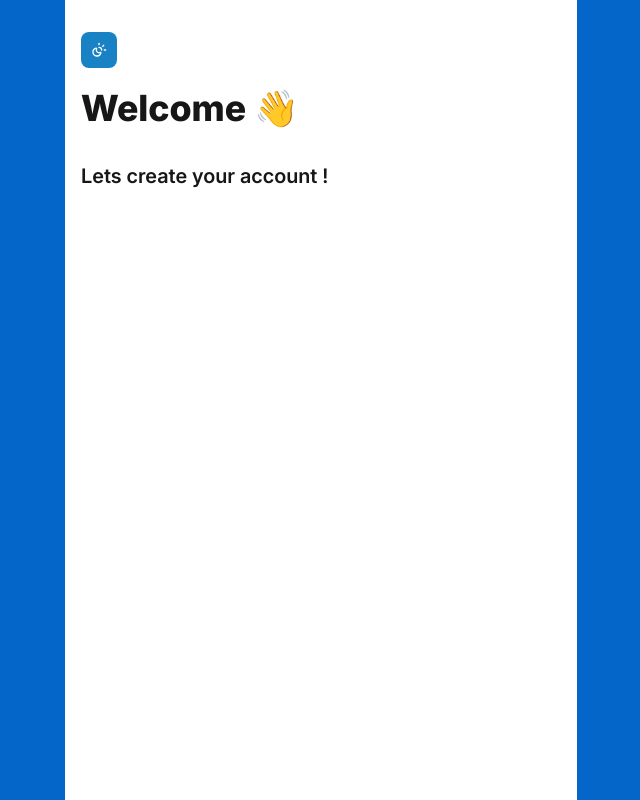
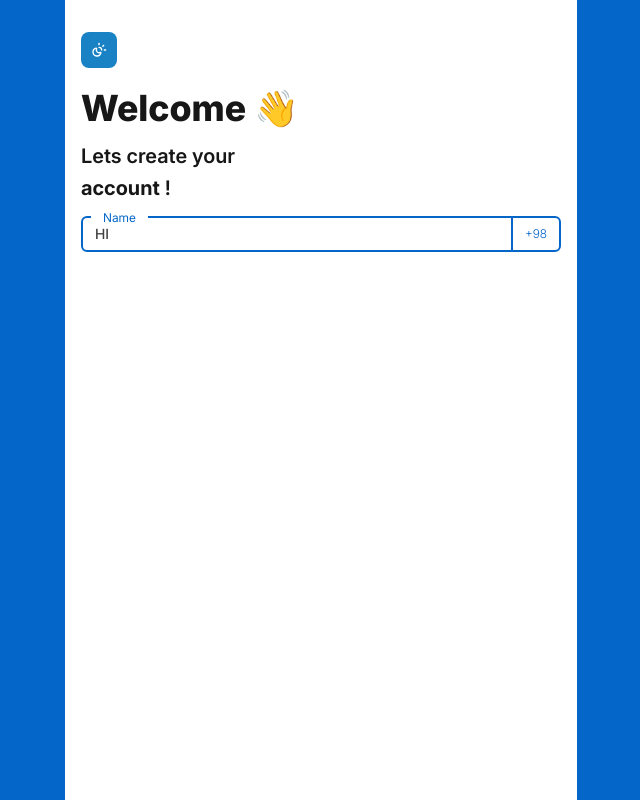
Before and after one commit to tasha-dev/podcast-pwa-showcase, a Next.js app: page / in a window 1280 px wide. Shown: the whole page, without its empty margins (319-959 px from the left). Built offline with nearby package versions, Linux system fonts and the light colour scheme.

Commit message:
added base ui components

```diff
--- a/app/page.tsx
+++ b/app/page.tsx
@@ -1,5 +1,7 @@
 // Codes by mahdi tasha
 // Importing part
+import FadeUp from "@/component/animation/fadeUp";
+import Input from "@/component/ui/input";
 import ThemeToggler from "@/component/ui/themeToggler";
 
 // Creating and Exporting home page as default
@@ -7,10 +9,31 @@ export default function HomePage() {
   // Returning JSX
   return (
     <>
-      <ThemeToggler />
-      <div className="prose dark:prose-invert prose-neutral">
-        <h1>Welcome 👋</h1>
-        <h3>Lets create your account !</h3>
+      <div className="prose dark:prose-invert prose-neutral space-y-0">
+        <FadeUp className="mb-3">
+          <ThemeToggler />
+          <h1 className="mb-0 truncate">Welcome 👋</h1>
+        </FadeUp>
+        <FadeUp className="mb-3" delay={1}>
+          <h3 className="mt-0 truncate">
+            Lets create your <br />
+            <span className="font-bold">account</span> !
+          </h3>
+        </FadeUp>
+        <FadeUp delay={2}>
+          <Input
+            placeholder="HI"
+            type="text"
+            left={{
+              type: "text",
+              text: "+98",
+            }}
+            label={{
+              id: "NAME",
+              title: "Name",
+            }}
+          />
+        </FadeUp>
       </div>
     </>
   );
--- /dev/null
+++ b/component/animation/fadeUp.tsx
@@ -0,0 +1,43 @@
+// Codes by mahdi tasha
+// Forcing next.js to render this component as client side
+"use client";
+
+// Importing part
+import { FadeUpProps } from "@/type/component";
+import { motion } from "framer-motion";
+
+// Creating and exporting FadeUp component as deafult
+export default function FadeUp({
+  children,
+  className,
+  delay = 0,
+}: FadeUpProps) {
+  // Returninig JSX
+  return (
+    <motion.div
+      className={className}
+      transition={{
+        duration: 0.7,
+        ease: "easeInOut",
+        delay,
+      }}
+      initial={{
+        opacity: 0,
+        y: 10,
+        filter: "blur(15px)",
+      }}
+      animate={{
+        opacity: 1,
+        y: 0,
+        filter: "blur(0px)",
+      }}
+      exit={{
+        opacity: 0,
+        y: 10,
+        filter: "blur(15px)",
+      }}
+    >
+      {children}
+    </motion.div>
+  );
+}
--- /dev/null
+++ b/component/ui/input.tsx
@@ -0,0 +1,90 @@
+// Codes by mahdi tasha
+// Forcing next.js to render this component as client side component
+"use client";
+
+// Importing part
+import { cn } from "@/lib/util";
+import { InputProps } from "@/type/component";
+import { span } from "framer-motion/client";
+import { useState } from "react";
+
+// Creating and exporting Input component as default
+export default function Input({
+  type,
+  className,
+  label,
+  left,
+  placeholder,
+  autoFocus = false,
+  ...props
+}: InputProps) {
+  // Defining hooks
+  const [focused, setFocused] = useState<boolean>(autoFocus);
+  const [labelActive, setLabelActive] = useState<boolean>(false);
+
+  // Conditionl rendering
+  if (type === "date") {
+    return "Date Input";
+  } else {
+    return (
+      <div
+        data-focused={focused}
+        className={cn(
+          "border-2 border-base rounded-md h-9 w-full text-base ring-base/40",
+          "flex items-center justify-between transition-all duration-500",
+          "data-[focused=true]:ring-3 data-[focused=false]:ring-0",
+          label && "relative",
+          className,
+        )}
+      >
+        {label && (
+          <div
+            data-active={labelActive}
+            className={cn(
+              "absolute ml-3 left-0 top-0 bg-white dark:bg-neutral-900 pointer-events-none transition-all duration-500 flex",
+              placeholder
+                ? "translate-x-2 -translate-y-1/2 px-3 ml-0"
+                : "data-[active=true]:translate-x-2 data-[active=true]:ml-0 data-[active=true]:px-3 data-[active=true]:-translate-y-1/2 data-[active=false]:translate-x-0 data-[active=false]:translate-y-1/2 data-[active=false]:ml-3 data-[active=false]:px-0",
+            )}
+          >
+            <label htmlFor={label.id} className="text-xs font-normal">
+              {label.title}
+            </label>
+          </div>
+        )}
+        <input
+          onBlur={(e) => {
+            setFocused(false);
+            if (e.target.value === "") setLabelActive(false);
+          }}
+          onFocus={() => {
+            setFocused(true);
+            setLabelActive(true);
+          }}
+          placeholder={placeholder}
+          className={cn(
+            "outline-none w-full block  bg-white dark:bg-neutral-900 text-current text-sm font-medium flex-1 px-3",
+            "dark:placeholder:text-neutral-600 placeholder:text-neutral-700",
+          )}
+          {...props}
+        />
+        {left && (
+          <div
+            className={cn(
+              "shrink-0 border-l-2 border-l-current flex items-center justify-center",
+              left.type === "icon" ? "size-9" : "px-3 h-9",
+            )}
+          >
+            {left.type === "icon" ? (
+              left.icon
+            ) : (
+              <span className="font-light text-current text-xs truncate block text-center">
+                {left.text}
+              </span>
+            )}
+          </div>
+        )}
+      </div>
+    );
+  }
+}
--- a/type/component.ts
+++ b/type/component.ts
@@ -18,3 +18,25 @@ export interface TooltipProps {
   content: string;
   className?: string;
 }
+
+export interface FadeUpProps {
+  children: ReactNode;
+  className?: string;
+  delay?: number;
+}
+
+export interface InputProps extends Omit<ComponentProps<"input">, "id"> {
+  label?: {
+    title: string;
+    id: string;
+  };
+  left?:
+    | {
+        type: "icon";
+        icon: ReactNode;
+      }
+    | {
+        type: "text";
+        text: string;
+      };
+}
```
